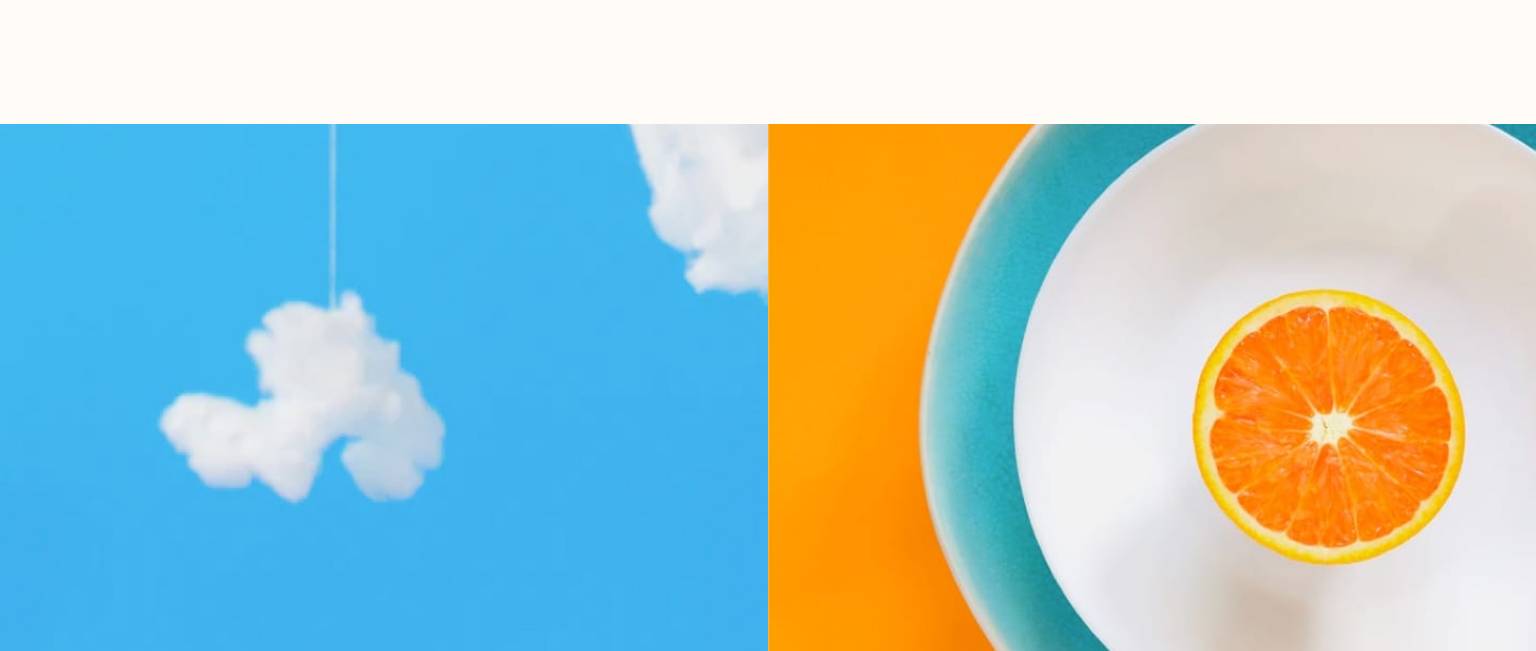
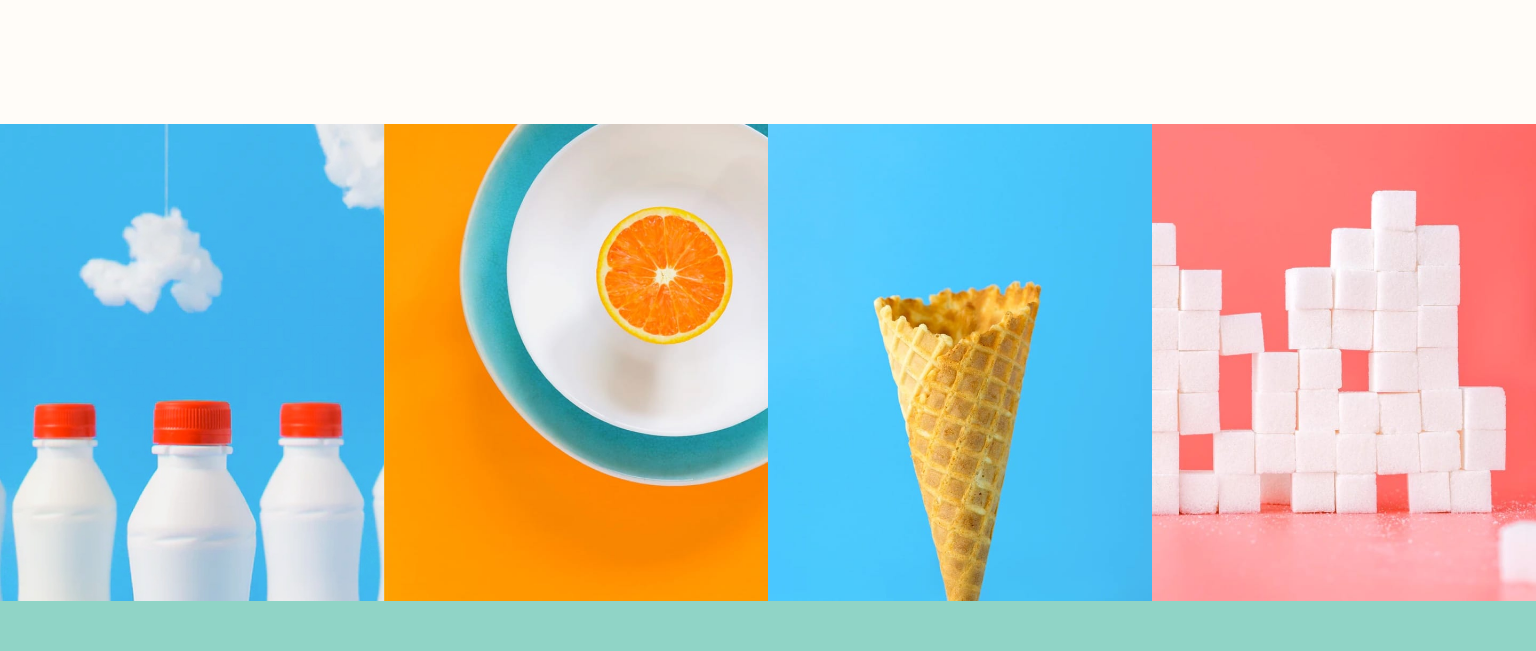
Before and after one commit to ZurabKobakhidze/sunnyside-agency-landing-page, a plain HTML site: page index.html in a window 1536 px wide. Shown: the part 3420-4071 px from the top of the page. Drawn offline with Linux system fonts and the light colour scheme; a web font is replaced by a local one.

Commit message:
change container 3 styles

```diff
--- a/script.js
+++ b/script.js
@@ -1,9 +1,11 @@
 const hamburger = document.querySelector(".hamburger");
 const menu = document.querySelector(".menu_mobile");
+
 
 hamburger.addEventListener("click", () => {
 
   hamburger.classList.toggle("hamburger_active");
 
     menu.classList.toggle("menu_mobile_active");
+
 });
--- a/styles.css
+++ b/styles.css
@@ -701,7 +701,7 @@ body {
     margin-top: 69px;
   }
 
-  .container_3_photos {
+  .container_3 {
     grid-template-columns: 25% 25% 25% 25%;
   }
 
```
